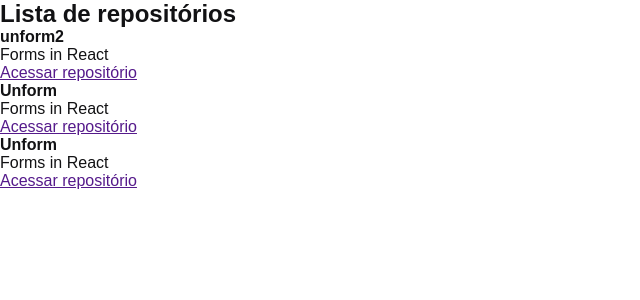
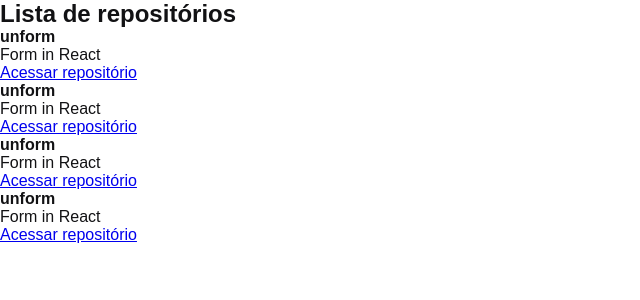
Before and after one commit to fnoquiq/ignite1-reactjs-chapter1-github-explorer, a React app: page / in a window 1280 px wide. Shown: the top 300 px of the page, without its empty margins (0-640 px from the left). Built offline with nearby package versions, Linux system fonts and the light colour scheme.

Commit message:
:rocket: Propriedades no React

```diff
--- /dev/null
+++ b/src/components/RepositoryItem.jsx
@@ -0,0 +1,10 @@
+export function RepositoryItem(props) {
+  return (
+    <li>
+      <strong>{props.repository.name ?? 'Default'}</strong>
+      <p>{props.repository.description}</p>
+
+      <a href={props.repository.link}>Acessar repositório</a>
+    </li>
+  )
+}
--- a/src/components/RepositoryList.jsx
+++ b/src/components/RepositoryList.jsx
@@ -1,4 +1,10 @@
-const repositoryName = "unform2"
+import { RepositoryItem } from './RepositoryItem'
+
+const repository = {
+  name: 'unform',
+  description: 'Form in React',
+  link: 'https://github.com/unform/unform'
+}
 
 export function RepositoryList() {
   return (
@@ -6,26 +12,10 @@ export function RepositoryList() {
       <h1>Lista de repositórios</h1>
 
       <ul>
-        <li>
-          <strong>{repositoryName}</strong>
-          <p>Forms in React</p>
-
-          <a href="">Acessar repositório</a>
-        </li>
-
-        <li>
-          <strong>Unform</strong>
-          <p>Forms in React</p>
-
-          <a href="">Acessar repositório</a>
-        </li>
-
-        <li>
-          <strong>Unform</strong>
-          <p>Forms in React</p>
-
-          <a href="">Acessar repositório</a>
-        </li>
+        <RepositoryItem repository={repository} />
+        <RepositoryItem repository={repository} />
+        <RepositoryItem repository={repository} />
+        <RepositoryItem repository={repository} />
       </ul>
     </section>
   )
```
